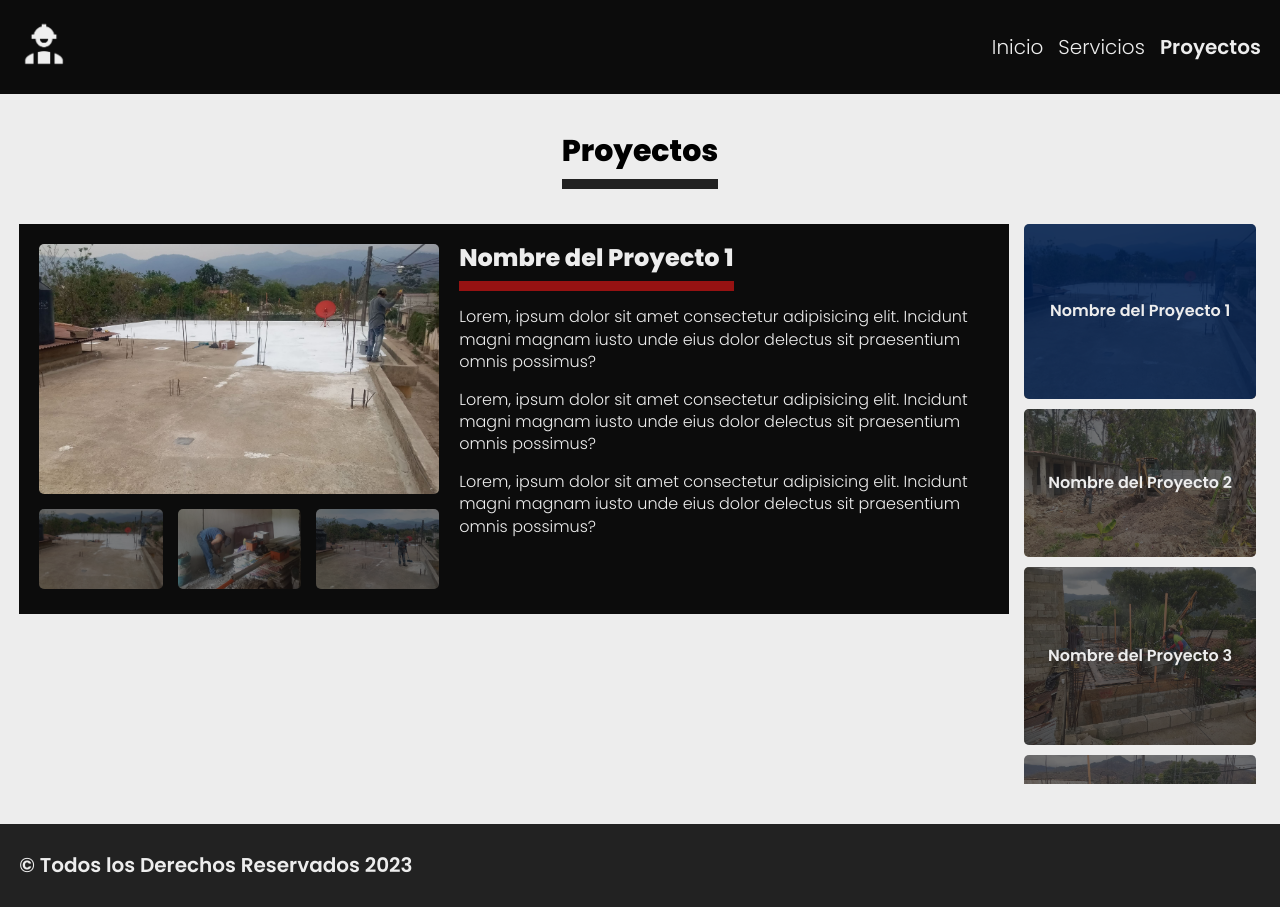
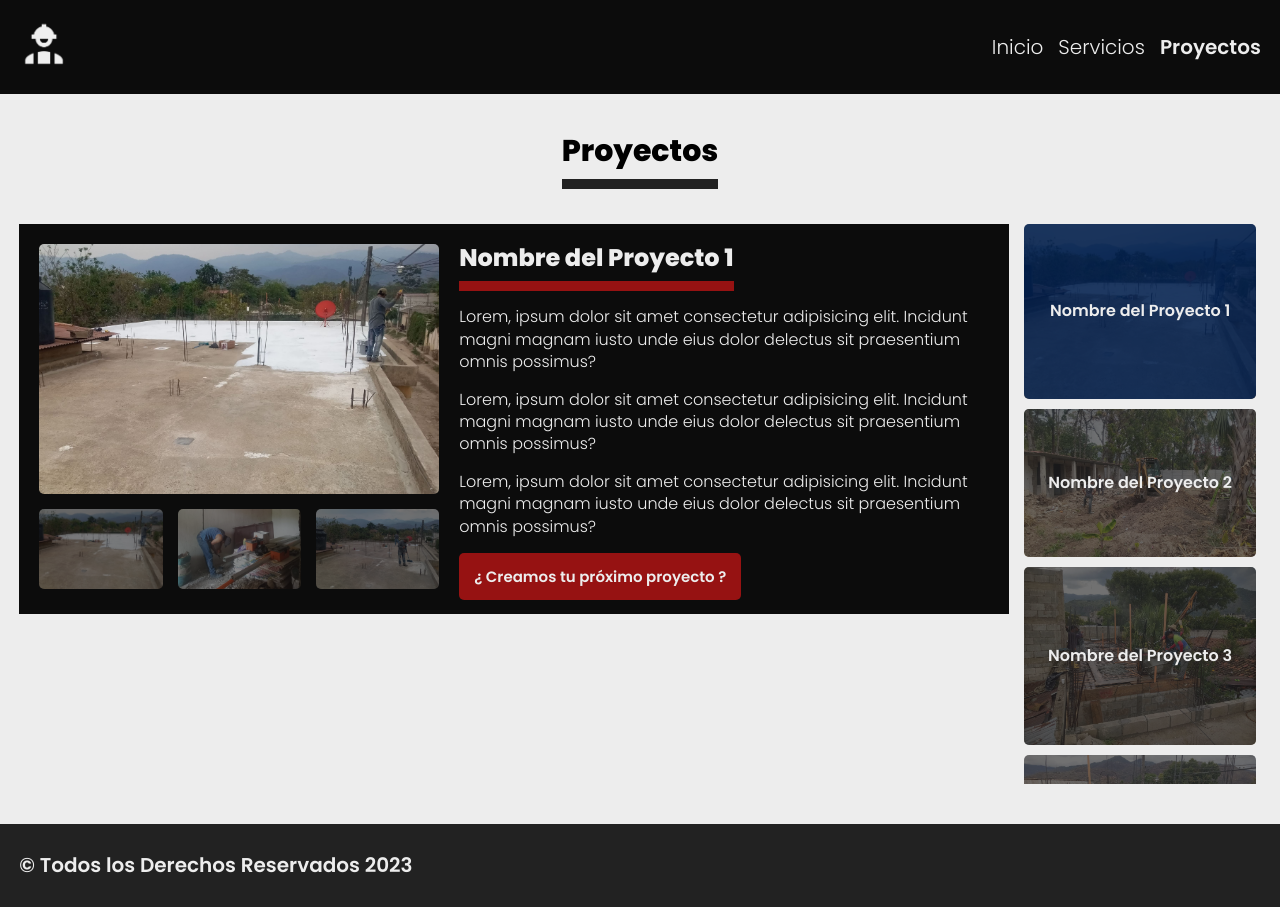
Before and after one commit to JhonatanVeliz/services-construction-page, a React (Vite) app: page /projects in a window 1280 px wide. Built offline with nearby package versions, Linux system fonts and the light colour scheme.

Commit message:
added new content to the section of projects

```diff
--- a/index.html
+++ b/index.html
@@ -3,8 +3,9 @@
   <head>
     <meta charset="UTF-8" />
     <meta name="viewport" content="width=device-width, initial-scale=1.0" />
+    <link rel="shortcut icon" href="./src/assets/icon.png" type="image/x-icon">
 
-    <title>Construcciones | Empresa</title>
+    <title>Construcciones M-A</title>
 
     <!-- Fonts -->
     <link rel="preconnect" href="https://fonts.googleapis.com">
--- a/src/css/errors.css
+++ b/src/css/errors.css
@@ -6,7 +6,7 @@
     position: relative;
     border-radius: .5rem;
     overflow: hidden;
-    font-weight: var(--weight-6);
+    font-weight: var(--weight-8);
 }
 .error::after{
     content: '';
--- a/src/css/projects.css
+++ b/src/css/projects.css
@@ -63,10 +63,18 @@ img {
     padding-bottom: 1rem;
     margin-bottom: 1.5rem;
 }
-
 .card__info__text {
     line-height: 1.4;
     padding-bottom: 1.5rem;
+}
+.card__info__btn{
+    text-align: center;
+    color: var(--color-white);
+    font-weight: var(--weight-6);
+    background-color: var(--color-red);
+    padding: 1.5rem;
+    border-radius: .5rem;
+    font-size: 1.5rem;
 }
 /* Listado de proyectos */
 .projects-list{
--- a/src/pages/Projects.jsx
+++ b/src/pages/Projects.jsx
@@ -1,4 +1,5 @@
 import { useMemo, memo, useState } from 'react';
+import { HashLink } from 'react-router-hash-link';
 
 import coloch_1 from '../assets/projects/doctora_coloch/coloch_1.jpg';
 import coloch_2 from '../assets/projects/doctora_coloch/coloch_2.jpg';
@@ -180,6 +181,9 @@ const CardPortada = ({ project, portada, setPortada }) => {
           {text_3}
         </p>
 
+        <HashLink to={'/#formulario'} className='btn card__info__btn'
+        >¿ Creamos tu próximo proyecto ?</HashLink>
+
       </article>
     </>
   )
```
